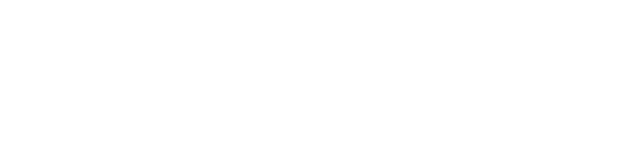
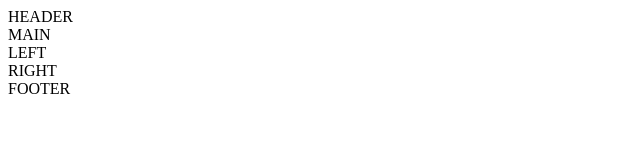
Before and after one commit to InnaPatlakha/lesson5hometask1, a plain HTML site: page index.html in a window 1280 px wide. Shown: the whole page, without its empty margins (0-640 px from the left). Drawn offline with Linux system fonts and the light colour scheme.

Commit message:
створення структури в html

```diff
--- a/index.html
+++ b/index.html
@@ -10,7 +10,11 @@
 </head>
 
 <body>
-
+  <div class="header">HEADER</div>
+  <div class="main">MAIN</div>
+  <div class="left">LEFT</div>
+  <div class="right">RIGHT</div>
+  <div class="footer">FOOTER</div>
 </body>
 
 </html>
```
